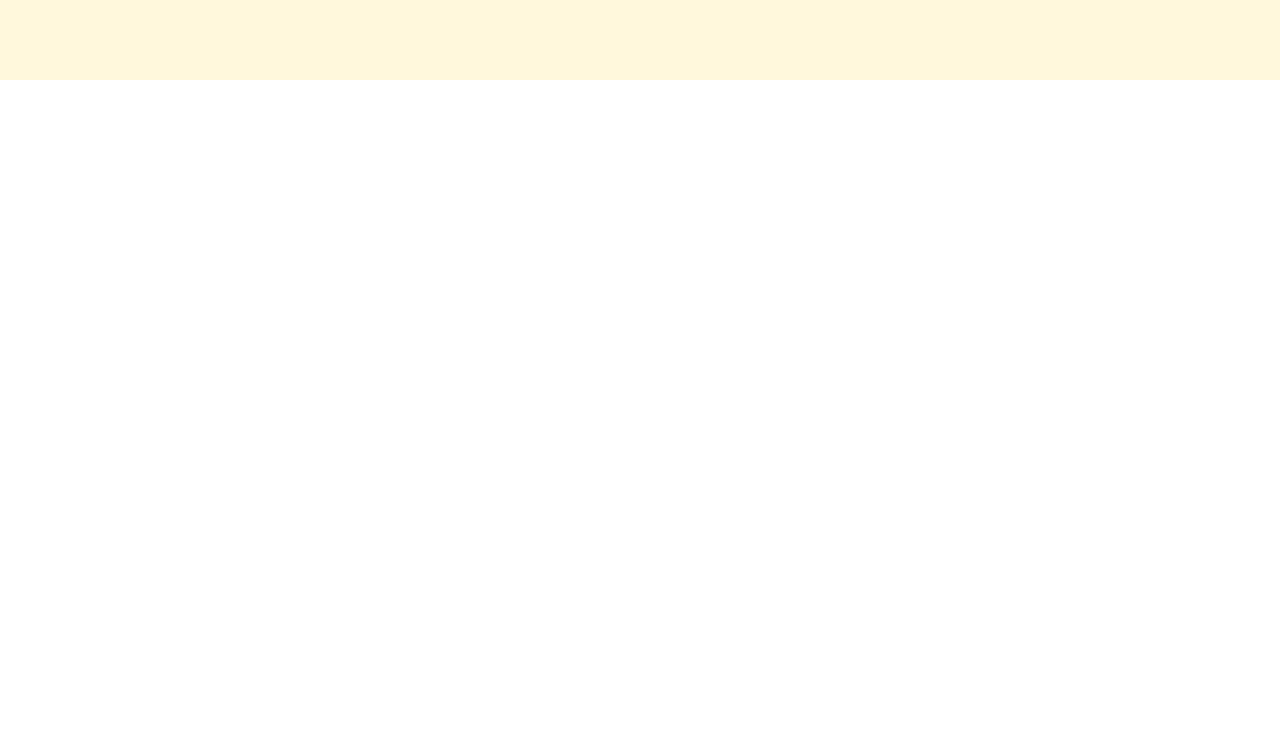
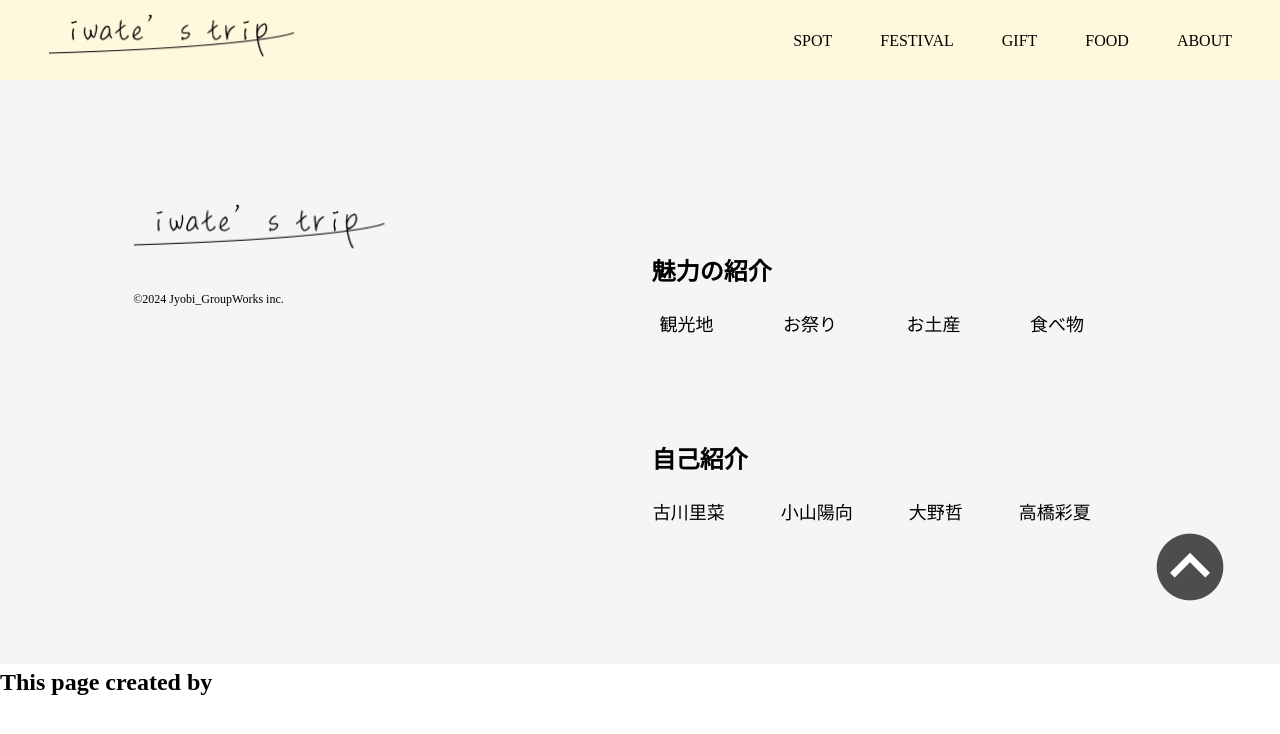
Before and after one commit to koyama86/Group_IwatesTrip, a plain HTML site: page index.html in a window 1280 px wide. Drawn offline with Linux system fonts and the light colour scheme.

Commit message:
フッターとヘッダーの追加・編集

```diff
--- a/allStyle.css
+++ b/allStyle.css
@@ -19,4 +19,127 @@ header{
     width: 100%;
     height: 5em;
     background-color:cornsilk;
+    & img{
+        position:relative;
+        margin-top: 0.8em;
+        margin-left: 3em;
+        width: 245.5px;
+        height: 44.6px;
+        & :hover{
+            display: none;
+        }
+    }
 }
+
+nav{
+    margin: 0 0 0 auto;
+    text-align: center;
+    vertical-align: middle;
+}
+
+nav ul{
+    margin: 0 0 0 auto;
+}
+
+nav li{
+    position: relative;
+    margin-top: 1.8em;
+    margin-right: 3em;
+    list-style: none;
+    font: 0.5em;
+    & a{
+        text-decoration: none;
+        color: black;
+        &:hover{
+            color: #00ADE4;
+        }
+    }
+}
+
+
+
+
+
+/* footer */
+
+
+
+footer {
+    height: 640px;
+    background-color: #F5F5F5;
+}
+
+.footer-height {
+    height: 584px;
+}
+
+footer .flex {
+    justify-content: space-around;
+}
+
+.iwate {
+    padding-top: 110px;
+}
+
+#size {
+    width: 252px;
+    height: 72px;
+}
+
+#font-size {
+    font-size: 12px;
+}
+
+.m-auto {
+    margin: 174px 0 0 0;
+}
+
+.introduction {
+    margin-top: 103px;
+}
+
+.charm h1,
+.introduction h1 {
+    text-align: left;
+    font-size: 24px;
+}
+
+.charm li,
+.introduction li {
+    padding-top: 22px;
+    list-style: none;
+    font-size: 18px;
+    margin-right: 56px;
+    text-align: left;
+}
+
+.m-left {
+    margin-left: -39px;
+}
+
+.top-scroll {
+    text-align: end;
+    margin-right: 50px;
+
+    & img {
+        margin: 0 0 0 auto;
+        width: 80px;
+    }
+}
+
+.create {
+    height: 56px;
+    background-color: white;
+    display: flex;
+
+    & h1 {
+        font-size: 24px;
+        /* vertical-align: middle; */
+        text-align: center;
+        color: black;
+    }
+}
+footer a{
+    text-decoration: none;
+    color: black;
+}
--- a/index.html
+++ b/index.html
@@ -1,5 +1,6 @@
 <!DOCTYPE html>
 <html lang="en">
+
 <head>
   <meta charset="UTF-8">
   <meta name="viewport" content="width=device-width, initial-scale=1.0">
@@ -8,13 +9,13 @@
   <link href="https://fonts.googleapis.com/css2?family=Inter:wght@200&display=swap" rel="stylesheet">
   <!-- このスクリプトはTA-Koigokoroフォントに使用時必須 -->
   <script>
-        (function(d) {
+    (function (d) {
       var config = {
         kitId: 'dqu6ppw',
         scriptTimeout: 3000,
         async: true
       },
-          h=d.documentElement,t=setTimeout(function(){h.className=h.className.replace(/\bwf-loading\b/g,"")+" wf-inactive";},config.scriptTimeout),tk=d.createElement("script"),f=false,s=d.getElementsByTagName("script")[0],a;h.className+=" wf-loading";tk.src='https://use.typekit.net/'+config.kitId+'.js';tk.async=true;tk.onload=tk.onreadystatechange=function(){a=this.readyState;if(f||a&&a!="complete"&&a!="loaded")return;f=true;clearTimeout(t);try{Typekit.load(config)}catch(e){}};s.parentNode.insertBefore(tk,s)
+        h = d.documentElement, t = setTimeout(function () { h.className = h.className.replace(/\bwf-loading\b/g, "") + " wf-inactive"; }, config.scriptTimeout), tk = d.createElement("script"), f = false, s = d.getElementsByTagName("script")[0], a; h.className += " wf-loading"; tk.src = 'https://use.typekit.net/' + config.kitId + '.js'; tk.async = true; tk.onload = tk.onreadystatechange = function () { a = this.readyState; if (f || a && a != "complete" && a != "loaded") return; f = true; clearTimeout(t); try { Typekit.load(config) } catch (e) { } }; s.parentNode.insertBefore(tk, s)
     })(document);
   </script>
 
@@ -26,15 +27,87 @@
   <link rel="stylesheet" href="index.html">
   <title>Document</title>
 </head>
+
 <body>
-    <header class="flex">
+  <header class="header">
+    <nav class=" flex">
 
+      <script>
+
+        window.onload = function () {
+
+          let img = document.getElementById("hover");
+
+          // マウスオーバーイベントを設定
+          img.onmouseover = function () {
+            img.src = "title_hover.png";
+          };
+
+          // マウスアウトイベントを設定
+          img.onmouseout = function () {
+            img.src = "top_iwate.png";
+          };
+
+        }
+
+      </script>
+
+      <img id="hover" src="top_iwate.png" alt="title">
+
+      <ul class="flex">
+        <li><a href="">SPOT</a></li>
+        <li><a href="">FESTIVAL</a></li>
+        <li><a href="">GIFT</a></li>
+        <li><a href="">FOOD</a></li>
+        <li><a href="">ABOUT</a></li>
+      </ul>
+    </nav>
   </header>
   <main>
 
   </main>
+  <!-- footer -->
+
+
   <footer>
+    <div class="footer-height">
+      <div class="flex">
+        <div class="iwate">
+          <a href=""><img id="size" src="omiyage/img/iwate.png" alt="iwate"><br></a>
+          <small id="font-size">&copy;2024 Jyobi_GroupWorks inc.</small>
+        </div>
+        <div class="m-auto">
+          <div class="charm">
+            <h1><a href="">魅力の紹介</a></h1>
+            <ul class="flex">
+              <li class="m-left"><a href="">観光地</a></li>
+              <li><a href="">お祭り</a></li>
+              <li><a href="">お土産</a></li>
+              <li><a href="">食べ物</a></li>
+            </ul>
+          </div>
 
+          <div class="introduction">
+            <h1><a href="">自己紹介</a></h1>
+            <ul class="flex">
+              <li class="m-left"><a href="">古川里菜</a></li>
+              <li><a href="">小山陽向</a></li>
+              <li><a href="">大野哲</a></li>
+              <li><a href="">高橋彩夏</a></li>
+            </ul>
+          </div>
+        </div>
+      </div>
+      <div class="top-scroll">
+        <a href="#">
+          <img src="omiyage/img/scroll.png" alt="top">
+        </a>
+      </div>
+    </div>
+    <div class="create">
+      <h1>This page created by </h1>
+    </div>
   </footer>
 </body>
+
 </html>
--- a/omiyage/omiyage.css
+++ b/omiyage/omiyage.css
@@ -352,3 +352,7 @@ footer .flex {
         color: black;
     }
 }
+footer a{
+    text-decoration: none;
+    color: black;
+}
--- a/omiyage/plofileA.css
+++ b/omiyage/plofileA.css
@@ -112,7 +112,9 @@ footer .flex{
 }
 
 .iwate{
-    padding-top: 110px;
+    position: relative;
+    margin-top: -7.6em;
+    margin-left: 0.8em;
 }
 
 #size{
@@ -169,3 +171,8 @@ footer .flex{
     color: black;
     }
 }
+
+footer a{
+    text-decoration: none;
+    color: black;
+}
```
Also changed, not shown: omiyage/omiyage.html (+11 -11 lines), omiyage/profileA.html (+10 -10 lines), title_hover.png (added), top_iwate.png (added). Lines whose indentation alone changed are shown as unchanged.
